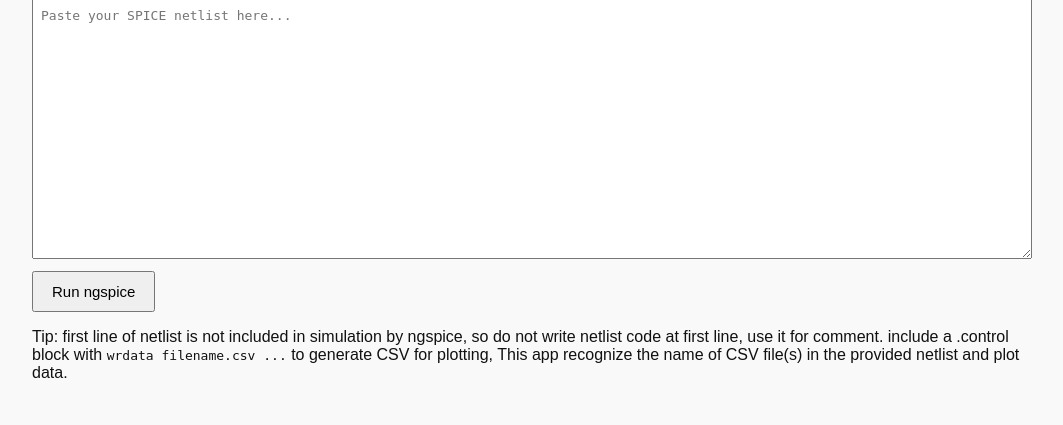
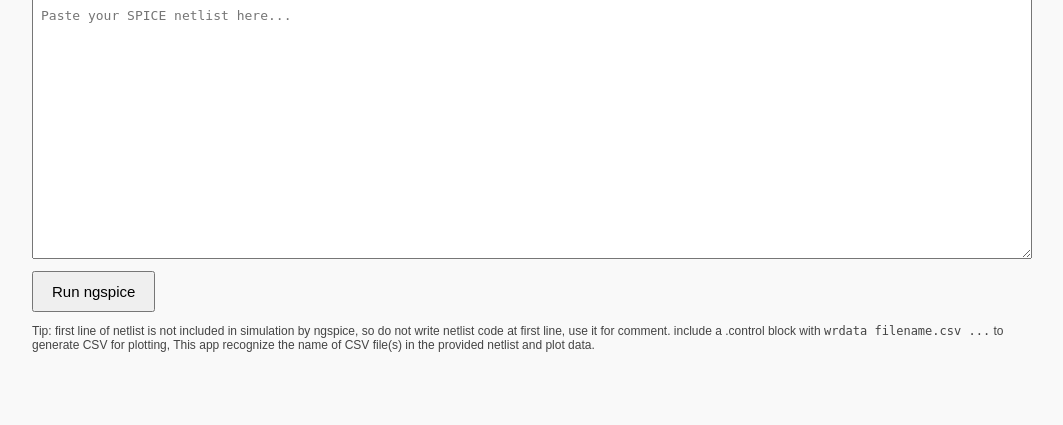
Before and after one commit to rezamarzban/web-ngspice-termux, a PHP site: page / in a window 1280 px wide. Shown: the part 57-482 px from the top of the page, without its empty margins (108-1171 px from the left). Run offline with PHP 8.4, Linux system fonts and the light colour scheme.

Commit message:
Update index.php

```diff
--- a/index.php
+++ b/index.php
@@ -454,6 +454,7 @@ if ($_SERVER['REQUEST_METHOD'] === 'POST') {
         h1 { font-size: 1.4em; text-align: center; }
         textarea { width: 100%; height: 260px; font-family: monospace; font-size: 13px; padding: 8px; box-sizing: border-box; }
         input[type=submit] { padding: 10px 18px; font-size: 15px; margin-top: 8px; }
+        .hint { font-size:12px; color:#444; }
         @media (max-width:600px) { textarea { height:180px; font-size:12px; } input[type=submit]{width:100%;} }
     </style>
 </head>
```
